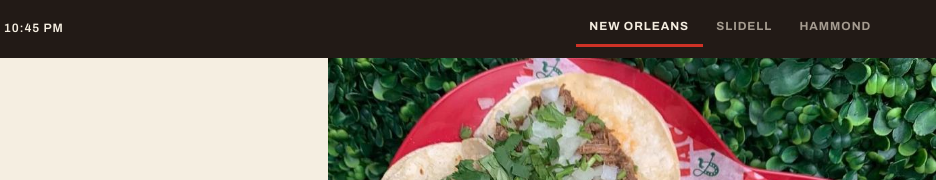
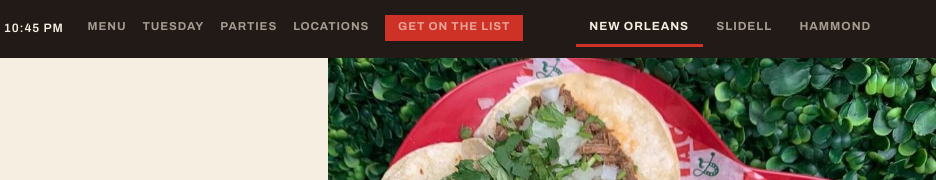
Before and after one commit to isaacvalarezo-equator/tacos-and-beer, a plain HTML site: page index.html in a window 1280 px wide. Shown: the top 180 px of the page, 344-1280 px from the left. Drawn offline with Linux system fonts and the light colour scheme.

Commit message:
Navegacion de secciones en laptop y Directions en la barra movil
La barra de abajo cambia Parties por Directions, que apunta al mapa del
local activo. En laptop, donde no habia ninguna navegacion en 10.000px de
pagina, la barra superior gana una fila de anclas desde 1200px.

Co-Authored-By: Claude Opus 5 <noreply@anthropic.com>

```diff
--- a/app.js
+++ b/app.js
@@ -231,6 +231,7 @@ function setLoc(id){
   $('#menuLoc').textContent   = L.name;
   $('#evLoc').textContent     = L.name;
   $('#stickyCall').href       = 'tel:' + L.tel;
+  const sm = $('#stickyMaps'); if (sm) sm.href = L.maps;
   const hc = $('#heroCall'); if (hc) hc.href = 'tel:' + L.tel;
 
   // Cada ciudad tiene una carta de distinto largo: New Orleans son 41 platos y
--- a/index.html
+++ b/index.html
@@ -18,6 +18,13 @@
       <a class="ttbadge" href="#tuesday" id="ttBadge">🌮 It is Taco Tuesday</a>
       <span class="latebadge">Late night</span>
       <span class="livestate"><span class="dot" id="dot"></span><span id="livetext">—</span></span>
+    <nav class="secnav" aria-label="Sections">
+      <a href="#menu">Menu</a>
+      <a href="#tuesday">Tuesday</a>
+      <a href="#parties">Parties</a>
+      <a href="#locations">Locations</a>
+      <a class="secnav-cta" href="#waitlist">Get on the list</a>
+    </nav>
     <div class="locpick" role="group" aria-label="Choose your location">
       <button type="button" data-loc="nola">New Orleans</button>
       <button type="button" data-loc="slidell">Slidell</button>
@@ -324,9 +331,9 @@
     <svg viewBox="0 0 24 24" fill="none" stroke="currentColor" stroke-width="2"><path d="M4 5h16M4 12h16M4 19h10"/></svg>
     Menu
   </a>
-  <a href="#parties">
-    <svg viewBox="0 0 24 24" fill="none" stroke="currentColor" stroke-width="2"><path d="M17 20v-2a4 4 0 0 0-4-4H6a4 4 0 0 0-4 4v2"/><circle cx="9.5" cy="7" r="3.5"/><path d="M22 20v-2a4 4 0 0 0-3-3.9"/></svg>
-    Parties
+  <a id="stickyMaps" href="#locations" target="_blank" rel="noopener">
+    <svg viewBox="0 0 24 24" fill="none" stroke="currentColor" stroke-width="2"><path d="M20 10c0 6-8 12-8 12s-8-6-8-12a8 8 0 0 1 16 0z"/><circle cx="12" cy="10" r="3"/></svg>
+    Directions
   </a>
   <a id="stickyCall" href="tel:+15043048722">
     <svg viewBox="0 0 24 24" fill="none" stroke="currentColor" stroke-width="2"><path d="M22 16.9v3a2 2 0 0 1-2.2 2 19.8 19.8 0 0 1-8.6-3.1 19.5 19.5 0 0 1-6-6A19.8 19.8 0 0 1 2.1 4.2 2 2 0 0 1 4.1 2h3a2 2 0 0 1 2 1.7c.1 1 .3 1.9.6 2.8a2 2 0 0 1-.5 2.1L8.1 9.9a16 16 0 0 0 6 6l1.3-1.1a2 2 0 0 1 2.1-.5c.9.3 1.8.5 2.8.6a2 2 0 0 1 1.7 2z"/></svg>
--- a/styles.css
+++ b/styles.css
@@ -506,6 +506,28 @@ footer h5{margin:0 0 .8rem;font-size:.72rem;text-transform:uppercase;letter-spac
 .band-ladrillo{background:var(--ladrillo);color:var(--masa);border-color:var(--ladrillo)}
 .band-ladrillo .eyebrow{color:rgba(245,238,225,.72)}
 
+/* Navegación de secciones: SOLO en laptop. En el teléfono la barra de acciones
+   de abajo ya es la navegación, y la de arriba ya ocupa dos filas — una tercera
+   le robaría espacio al selector de ubicación, que es el argumento del sitio.
+   A 1200px porque por debajo la barra se parte en dos filas y eso descuadra
+   --bar-h, del que dependen las anclas y el aside del estimado. */
+.secnav{display:none;gap:1rem;align-items:center}
+.secnav a{
+  color:rgba(246,236,220,.62);text-decoration:none;white-space:nowrap;
+  font-size:.72rem;text-transform:uppercase;letter-spacing:.08em;
+  font-variation-settings:'wdth' 90,'wght' 700;
+  border-bottom:2px solid transparent;padding-block:.2rem;
+}
+.secnav-cta{
+  color:var(--masa);background:var(--rojo);border:0;
+  padding:.42rem .8rem;letter-spacing:.06em;
+}
+@media (hover:hover) and (pointer:fine){
+  .secnav a:hover{color:var(--masa);border-bottom-color:var(--amarillo)}
+  .secnav-cta:hover{background:var(--amarillo);color:var(--comal);border-bottom-color:transparent}
+}
+@media (min-width:1200px){ .secnav{display:flex} }
+
 /* Las anclas tienen que aterrizar debajo de la barra fija, no debajo de ella.
    Sin esto, cada salto a #menu o #tuesday deja el encabezado de la sección
    tapado por la barra — y en Taco Tuesday tapa justo la cinta corriente. */
```
